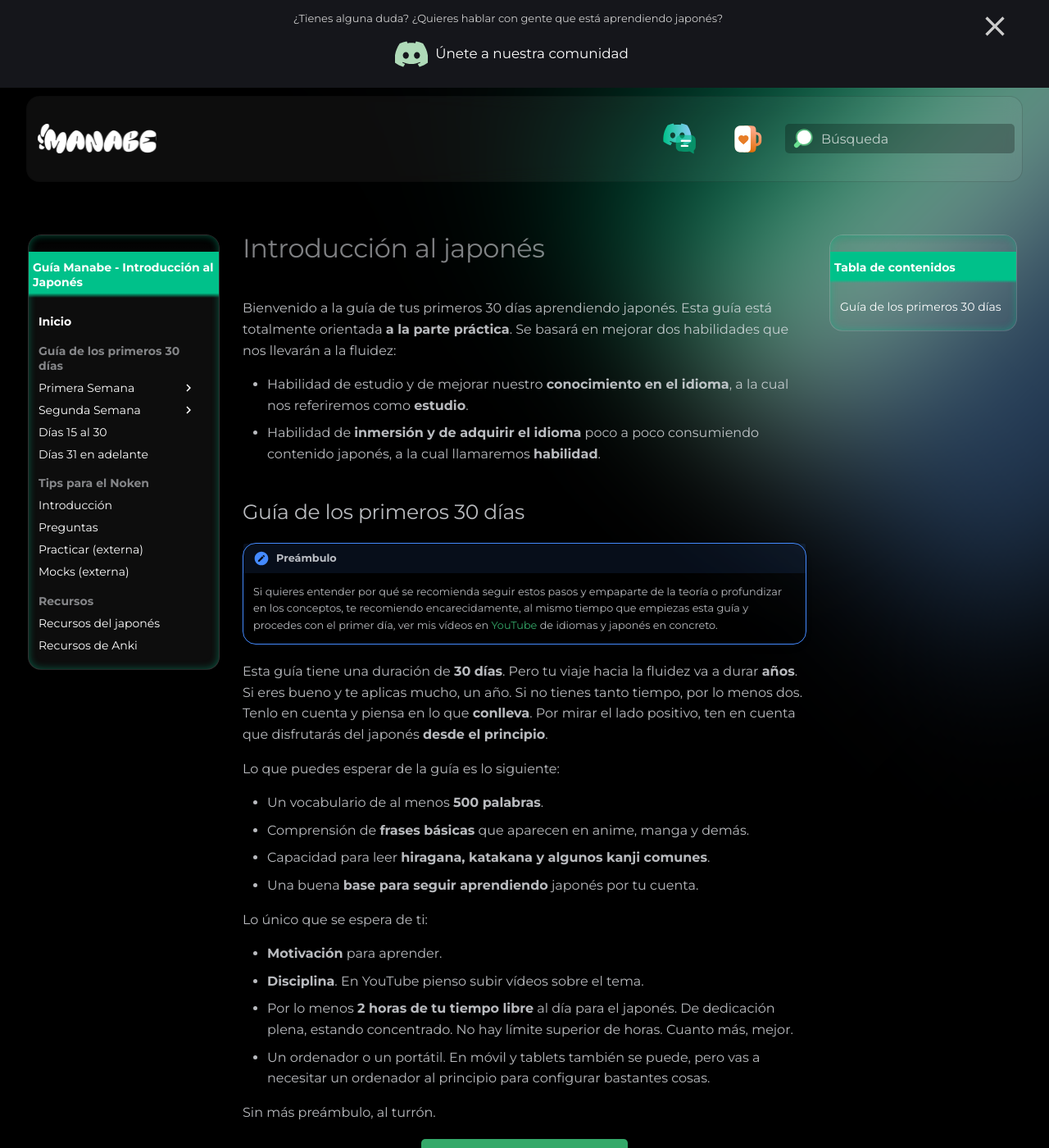
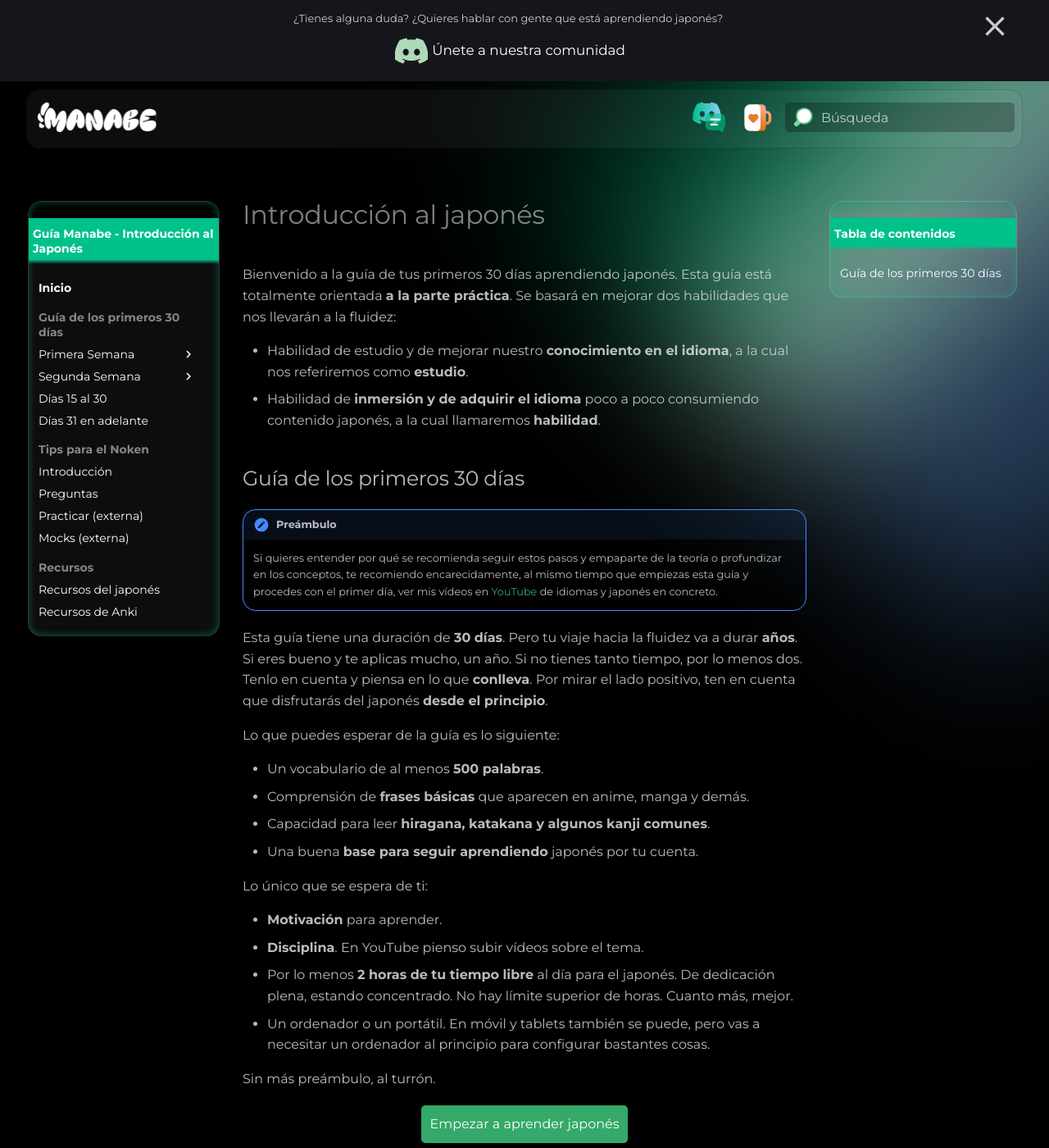
Before and after one commit to alexay7/guiamanabe, an MkDocs documentation site: the page built from docs/index.md, in a window 1280 px wide and 1400 px high. Shown: the whole window at 82% size. Built offline with MkDocs 1.6.1 and Material for MkDocs 9.7.7, drawn with Linux system fonts in a browser that asks for light colours.

Commit message:
Modified header

```diff
--- a/docs/stylesheets/newmanabe.css
+++ b/docs/stylesheets/newmanabe.css
@@ -5,7 +5,13 @@
   border-radius: 16px;
   width: 95%;
   margin: 0.5rem auto;
-  padding: 0.3rem 0.25rem;
+  padding: 0 0.25rem;
+  height: 72px;
+}
+
+.md-header__button {
+  margin: 0;
+  padding: 0;
 }
 
 .md-search__form {
```
